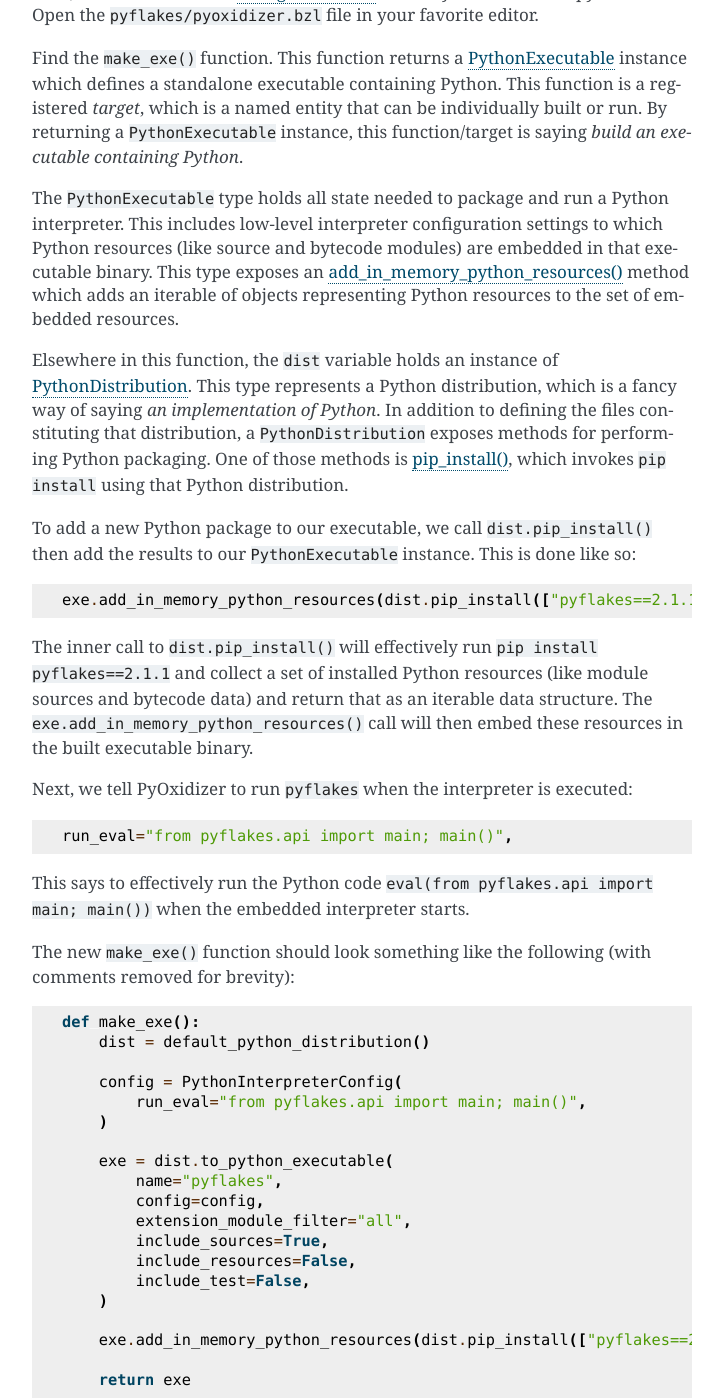
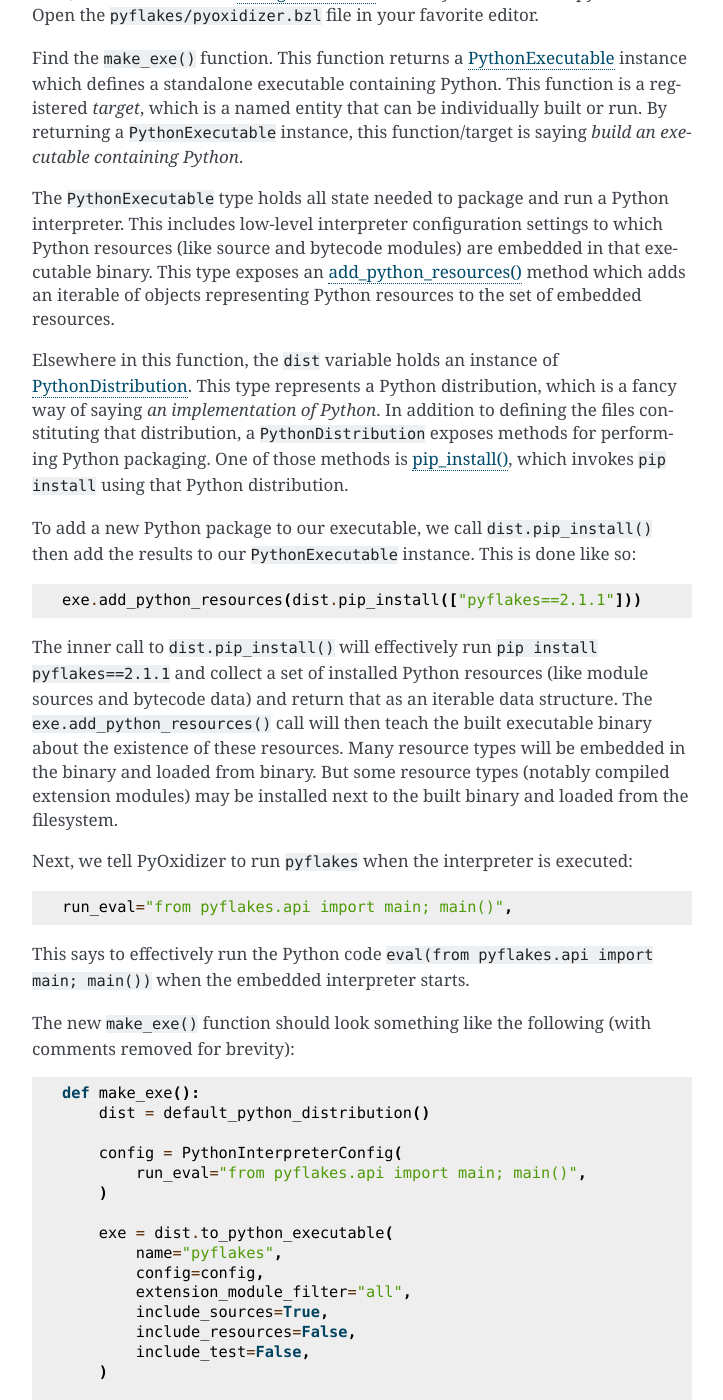
Before and after one commit to indygreg/PyOxidizer, a Sphinx documentation site: the page built from docs/packaging_python_files.rst, in a window 1280 px wide and 1400 px high, scrolled down 1339 px. Shown: the whole window, without its empty margins (388-1111 px from the left). Built offline with Sphinx 7.4.7, drawn with Linux system fonts in a browser that asks for light colours; the version number is read from the project's files by our own code; some of the changed text lies outside the part shown.

Commit message:
docs: replace add_in_memory_python_resources() with add_python_resources()
This is the more generic method and its usage is preferred.

```diff
--- a/docs/packaging_python_files.rst
+++ b/docs/packaging_python_files.rst
@@ -76,7 +76,7 @@ The ``PythonExecutable`` type holds all state needed to package and run
 a Python interpreter. This includes low-level interpreter configuration
 settings to which Python resources (like source and bytecode modules)
 are embedded in that executable binary. This type exposes an
-:ref:`add_in_memory_python_resources() <config_python_executable_add_in_memory_python_resources>`
+:ref:`add_python_resources() <config_python_executable_add_python_resources>`
 method which adds an iterable of objects representing Python resources to the
 set of embedded resources.
 
@@ -95,13 +95,17 @@ instance. This is done like so:
 
 .. code-block:: python
 
-   exe.add_in_memory_python_resources(dist.pip_install(["pyflakes==2.1.1"]))
+   exe.add_python_resources(dist.pip_install(["pyflakes==2.1.1"]))
 
 The inner call to ``dist.pip_install()`` will effectively run
 ``pip install pyflakes==2.1.1`` and collect a set of installed
 Python resources (like module sources and bytecode data) and return
-that as an iterable data structure. The ``exe.add_in_memory_python_resources()``
-call will then embed these resources in the built executable binary.
+that as an iterable data structure. The ``exe.add_python_resources()``
+call will then teach the built executable binary about the existence of
+these resources. Many resource types will be embedded in the binary
+and loaded from binary. But some resource types (notably compiled
+extension modules) may be installed next to the built binary and
+loaded from the filesystem.
 
 Next, we tell PyOxidizer to run ``pyflakes`` when the interpreter is executed:
 
@@ -134,7 +138,7 @@ comments removed for brevity):
            include_test=False,
        )
 
-       exe.add_in_memory_python_resources(dist.pip_install(["pyflakes==2.1.1"]))
+       exe.add_python_resources(dist.pip_install(["pyflakes==2.1.1"]))
 
        return exe
 
```
